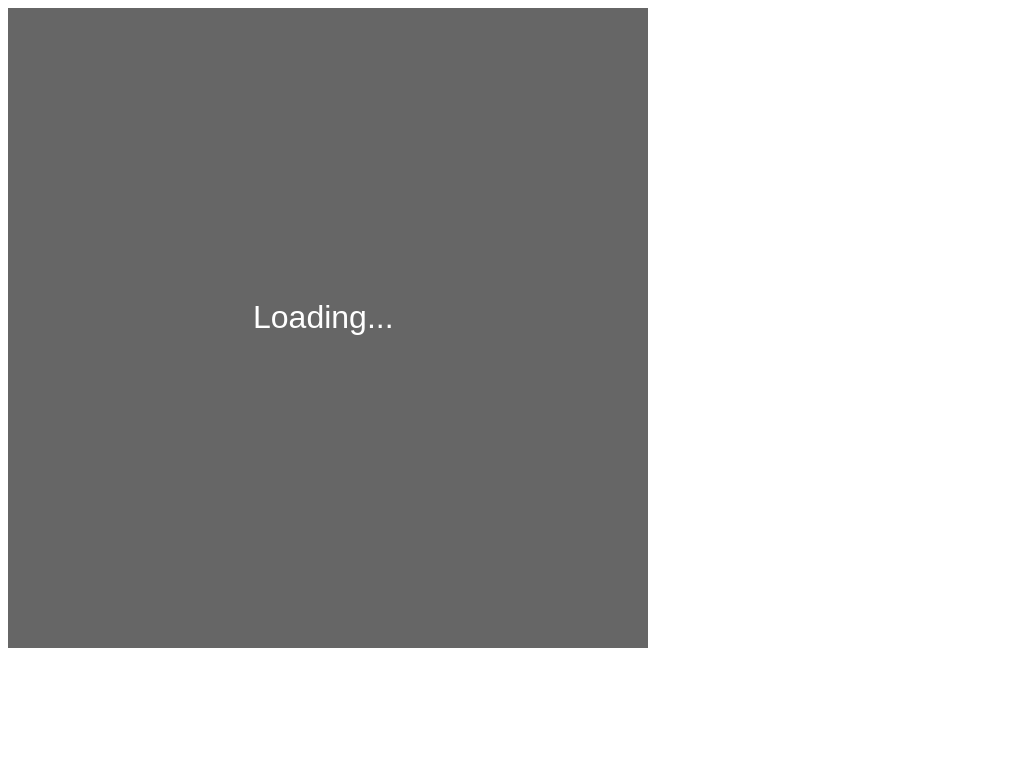
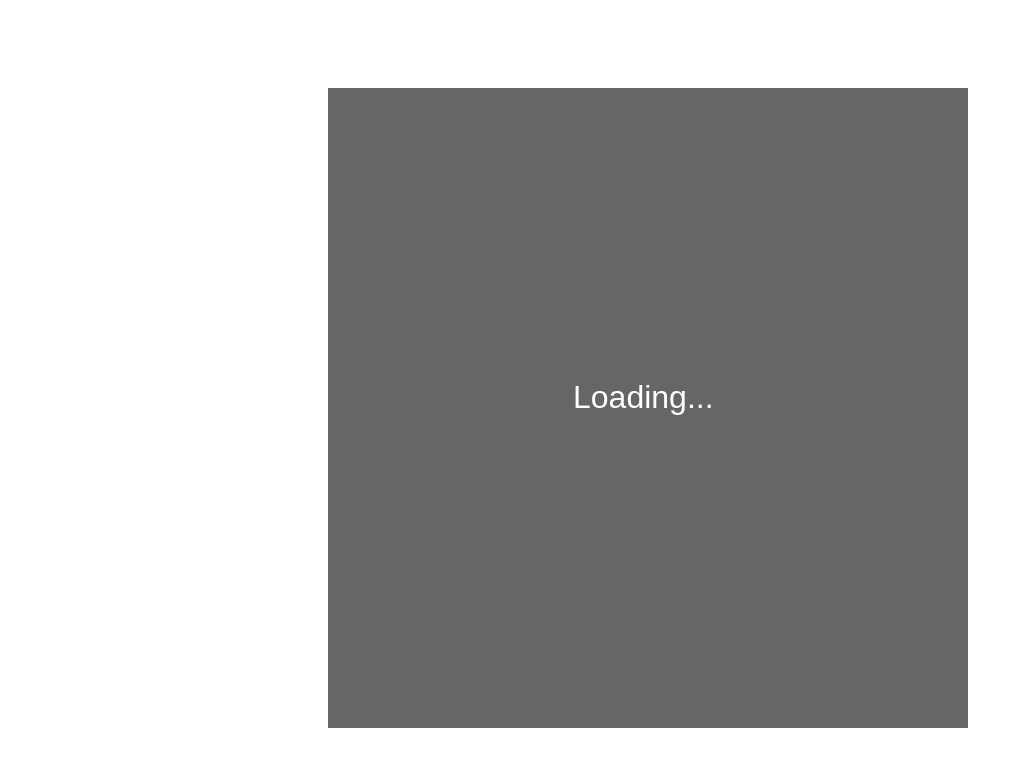
Before and after one commit to eugenesyuk/2D-Arcade-Game, a website built with webpack: page dist/index.html in a window 1280 px wide. Shown: the whole page, without its empty margins (0-1023 px from the left). Built offline with nearby package versions, Linux system fonts and the light colour scheme; files whose address does not match are found by name.

Commit message:
Centered canvas

```diff
--- a/dist/index.html
+++ b/dist/index.html
@@ -6,6 +6,19 @@
     <meta http-equiv="X-UA-Compatible" content="ie=edge">
     <title>Top Game</title>
     <script src="./js/top_game.bundle.js"></script>
+    <style>
+        html,
+        body {
+            height: 100%;
+            width: 100%;
+        }
+
+        body {
+            display: flex;
+            justify-content: center;
+            align-items: center;
+        }
+    </style>
 </head>
 <body>
     <canvas></canvas>
```
